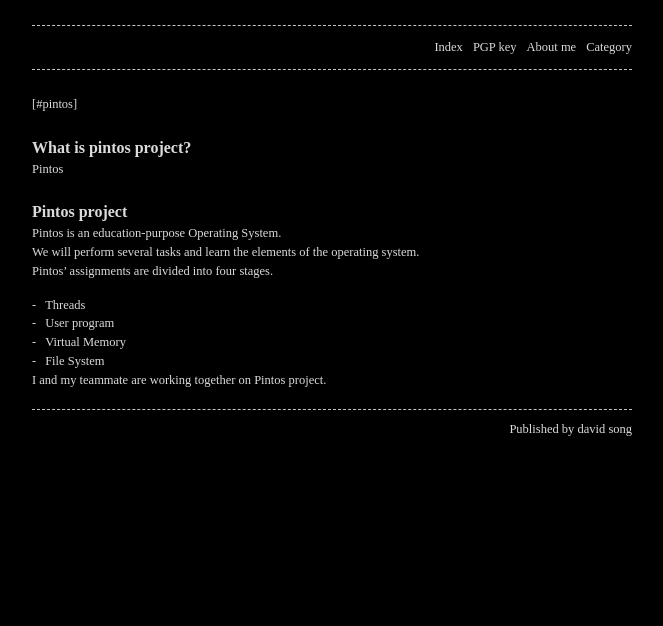
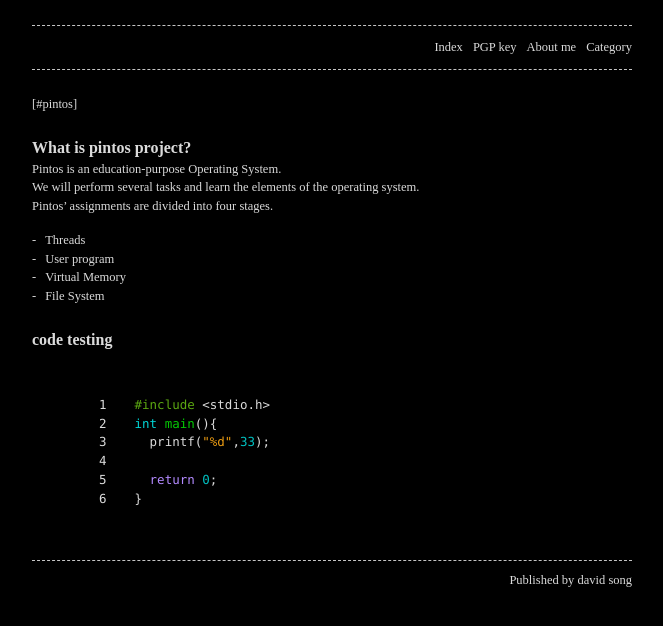
Before and after one commit to david61song/david61song.github.io, a Jekyll site: the page built from _posts/2021-02-19-test.md, in a window 1280 px wide. Shown: the top 626 px of the page, without its empty margins (308-971 px from the left). Built offline with Jekyll 4.4.1, drawn with Linux system fonts in a browser that asks for light colours.

Commit message:
font type solved

```diff
--- a/_posts/2021-02-19-test.md
+++ b/_posts/2021-02-19-test.md
@@ -6,10 +6,6 @@ tags: [pintos]
 ---
 
 # What is pintos project?
-
-Pintos
-
-## Pintos project
 
 Pintos is an education-purpose Operating System.
 We will perform several tasks and learn the elements of the operating system.
@@ -20,4 +16,13 @@ Pintos' assignments are divided into four stages.
 * Virtual Memory
 * File System
 
-I and my teammate are working together on Pintos project.
+# code testing
+
+{% highlight c linenos %}
+#include <stdio.h>
+int main(){
+  printf("%d",33);
+
+  return 0;
+}
+{% endhighlight %}
--- a/_sass/base.scss
+++ b/_sass/base.scss
@@ -10,6 +10,7 @@ $mobile-font-size:     12px !default;
 $base-line-height:     1.5 !default;
 $container-width:      90% !default;
 $container-max-width:  600px !default;
+$code-font-family:  Consolas !default;
 
 /**
  * Global
@@ -70,9 +71,33 @@ textarea { vertical-align: top; }
 /**
  * Code and syntax highlighting
  */
-.lineno { color: var(--code-color-1); margin-right: 15px; }
-figure.highlight { margin: 5px 0; }
-pre { background-color: var(--background-color);  border: none;  padding: 0;  margin: 0;  overflow:auto;  font-size: $base-font-size;  color: var(--text-color);  line-height: 1.7 !important;  font-family: $base-font-family !important; }
+
+ pre,
+ code {
+   font-family: $code-font-family;
+   border-radius: 0.3em;
+ }
+
+ code {
+   padding: 0px 5px;
+ }
+
+ pre {
+   padding: 8px 12px;
+   overflow-x: auto;
+
+   > code {
+     border: 0;
+     padding-right: 0;
+     padding-left: 0;
+
+     white-space: pre;
+     word-break: normal;
+     word-wrap: normal;
+   }
+ }
+
+
 .highlight .hll { background-color: var(--code-color-2); }
 .highlight .c { color: var(--code-color-1); font-style: italic } /* Comment */
 .highlight .err { color: var(--code-color-3); background-color: var(--code-color-4); } /* Error */
```
Also changed, not shown: test.css (added, +198 -0 lines), _config.yml (line endings or trailing spaces), assets/main-dark.scss (line endings or trailing spaces), 11 other files.
